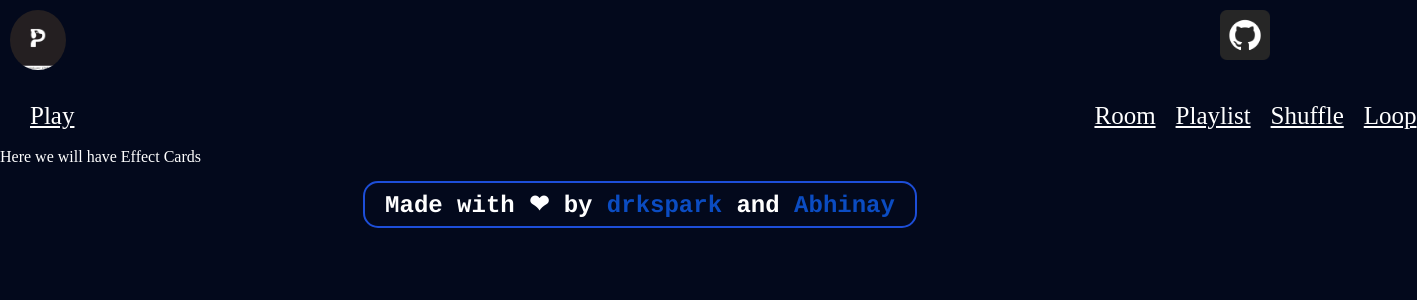
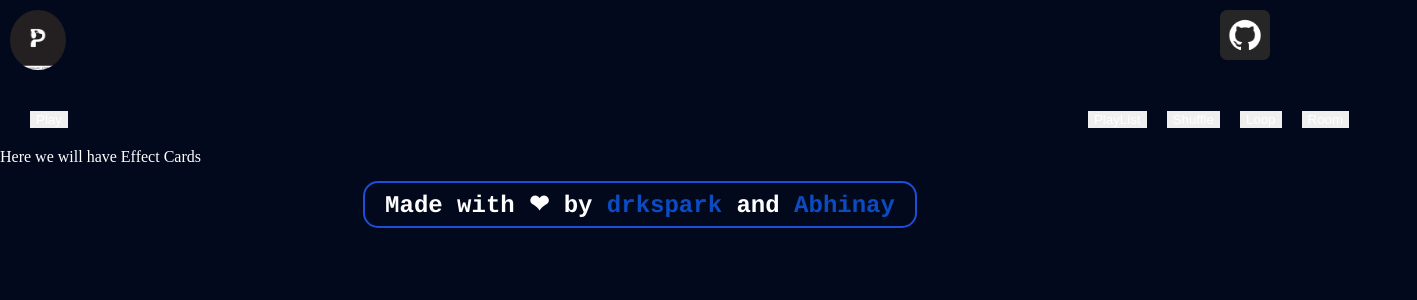
Before and after one commit to drkspark/Music-App, a React (Vite) app: page / in a window 1280 px wide. Shown: the top 300 px of the page, 1417 px wide, since content can reach past the window. Built offline with nearby package versions, Linux system fonts and the light colour scheme.

Commit message:
Update Navigation_menu.js

```diff
--- a/src/Components/Navigation_menu.js
+++ b/src/Components/Navigation_menu.js
@@ -4,11 +4,11 @@ export default function Navigation_menu() {
                 <br></br>
             <nav>
         <ul className="menu">
-            <li><a href="#">Play</a></li>
-            <li><a href="#">Room</a></li>
-            <li><a href="#">Playlist</a></li>
-            <li><a href="#">Shuffle</a></li>
-            <li><a href="#">Loop</a></li>
+            <li><button>Play</button></li>
+            <li><button>PlayList</button></li>
+            <li><button>Shuffle</button></li>
+            <li><button>Loop</button></li>
+            <li><button>Room</button></li>
         </ul>
     </nav>
     <br>
```
